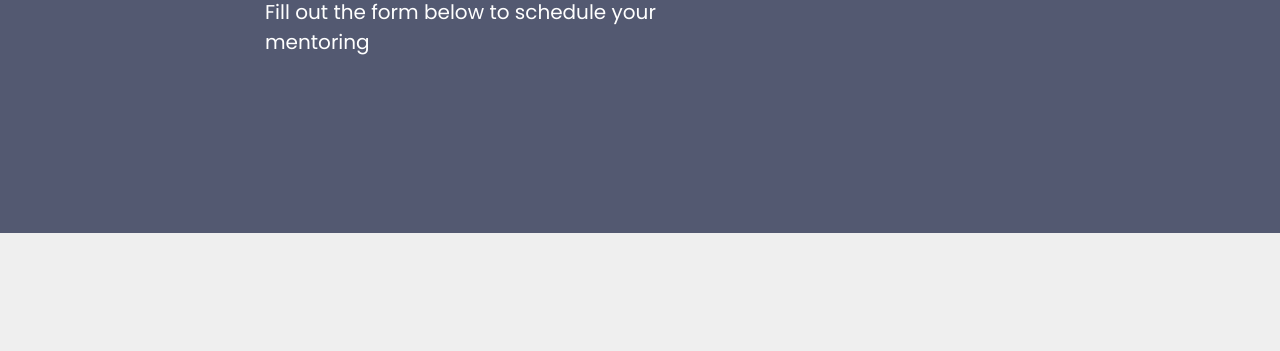
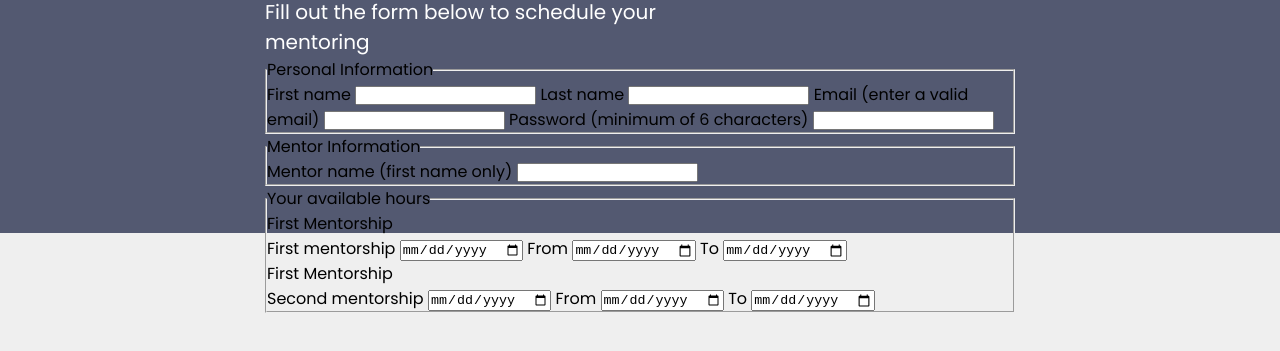
Before and after one commit to gcrozariol/mentorship-form-html, a plain HTML site: page index.html in a window 1280 px wide. Shown: the part 203-554 px from the top of the page. Drawn offline with Linux system fonts and the light colour scheme.

Commit message:
feat(form): add basic form structure

```diff
--- a/index.html
+++ b/index.html
@@ -18,6 +18,55 @@
         <h1>Mentorship</h1>
         <span>Fill out the form below to schedule your mentoring</span>
       </header>
+
+      <fieldset>
+        <legend>Personal Information</legend>
+
+        <label for="first-name">First name</label>
+        <input type="text" id="first-name" />
+
+        <label for="last-name">Last name</label>
+        <input type="text" id="last-name" />
+
+        <label for="email">Email <span>(enter a valid email)</span></label>
+        <input type="email" id="email" />
+
+        <label for="password">Password <span>(minimum of 6 characters)</span></label>
+        <input type="password" id="password" />
+      </fieldset>
+
+      <fieldset>
+        <legend>Mentor Information</legend>
+
+        <label for="mentor-name">Mentor name <span>(first name only)</span></label>
+        <input type="text" id="mentor-name" />
+      </fieldset>
+
+      <fieldset>
+        <legend>Your available hours</legend>
+
+        <p>First Mentorship</p>
+
+        <label for="first-mentorship-date">First mentorship</label>
+        <input type="date" id="first-mentorship-date">
+
+        <label for="first-mentorship-date-from">From</label>
+        <input type="date" id="first-mentorship-date-from">
+
+        <label for="first-mentorship-date-to">To</label>
+        <input type="date" id="first-mentorship-date-to">
+
+        <p>First Mentorship</p>
+
+        <label for="second-mentorship-date">Second mentorship</label>
+        <input type="date" id="second-mentorship-date">
+
+        <label for="second-mentorship-date-from">From</label>
+        <input type="date" id="second-mentorship-date-from">
+
+        <label for="second-mentorship-date-to">To</label>
+        <input type="date" id="second-mentorship-date-to">
+      </fieldset>
     </div>
   </body>
 </html>
```
